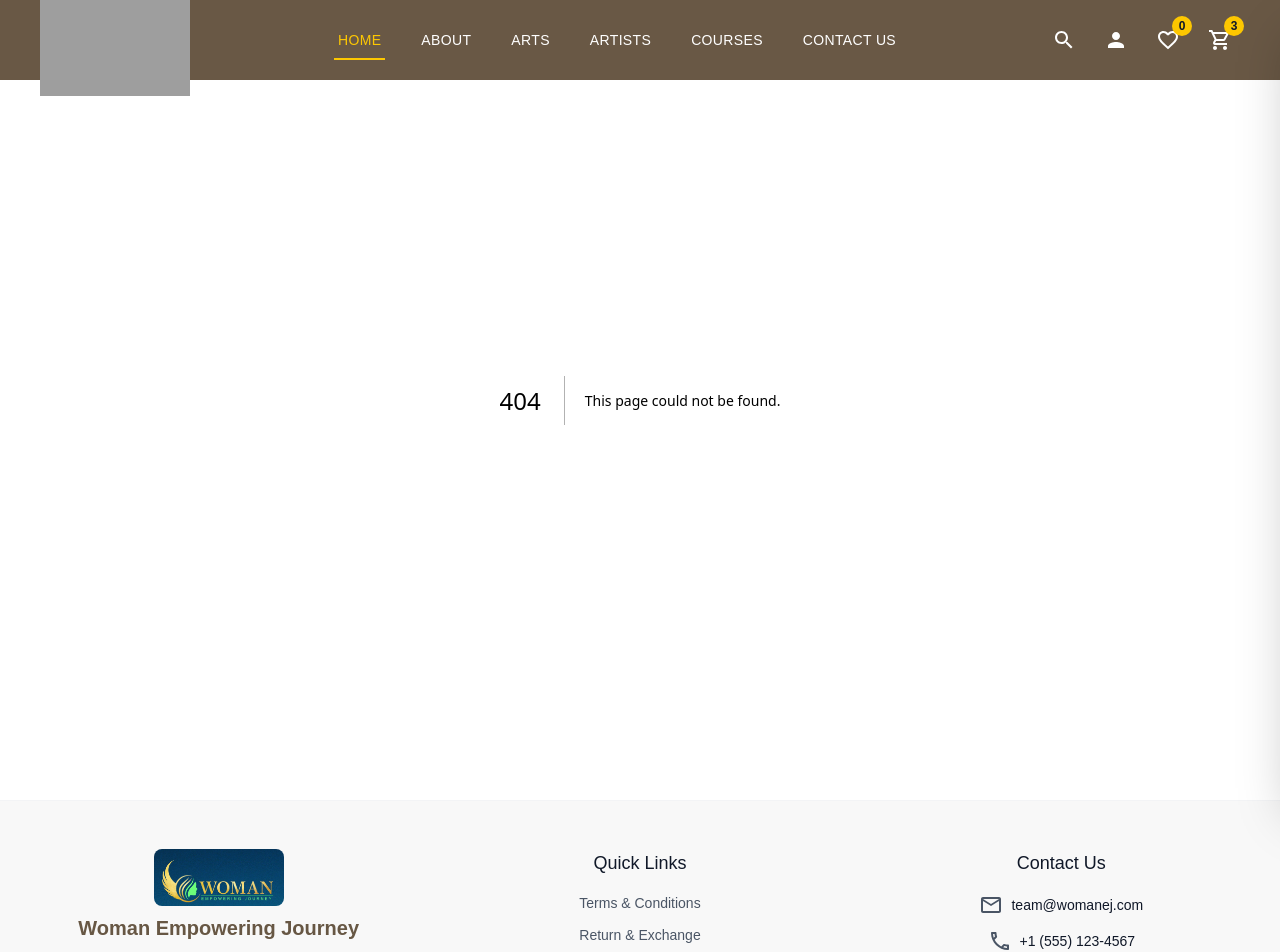
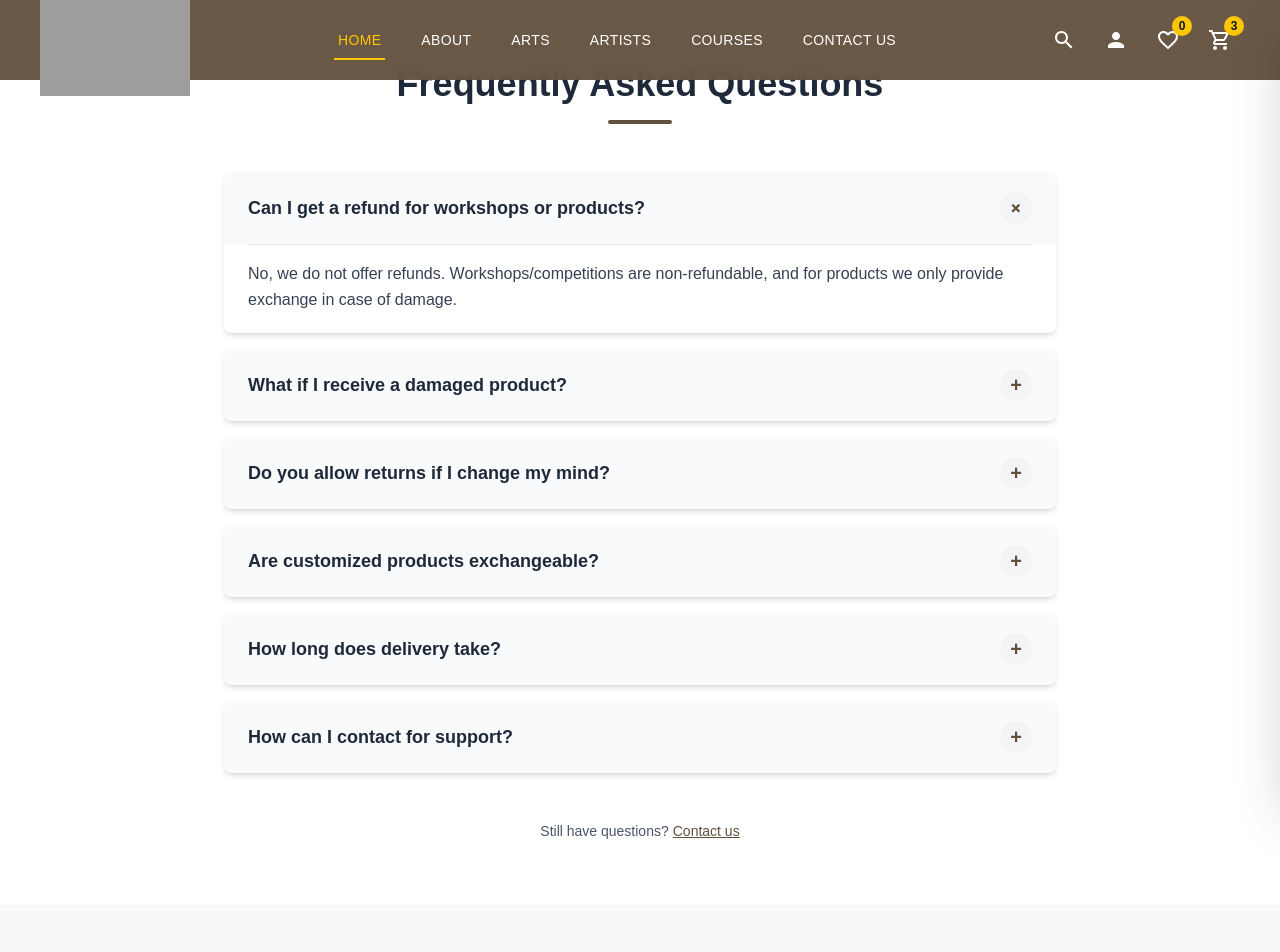
Before and after one commit to Drag-Code1/Women-Power-Frontend, a Next.js app in the folder women-empower/: page /faq in a window 1280 px wide. Before the commit this address had no page. Shown: the top 952 px of the page. Built offline with nearby package versions, Linux system fonts and the light colour scheme; grey boxes are pictures that could not be loaded.

Commit message:
Create Routes For Static Pages

```diff
--- a/women-empower/src/app/component/ui/static/FAQ.tsx
+++ b/women-empower/src/app/component/ui/static/FAQ.tsx
@@ -1,5 +1,6 @@
 "use client";
 import React, { useState } from "react";
+import faqsData from "@/app/data/faqsData";
 
 interface FAQItem {
   id: number;
@@ -9,50 +10,14 @@ interface FAQItem {
 
 interface FAQProps {
   title?: string;
-  faqs?: FAQItem[];
+  items?: FAQItem[];
 }
 
 const FAQ: React.FC<FAQProps> = ({
   title = "Frequently Asked Questions",
-  faqs = [
-    {
-      id: 1,
-      question: "Can I get a refund for workshops or products?",
-      answer:
-        "No, we do not offer refunds. Workshops/competitions are non-refundable, and for products we only provide exchange in case of damage.",
-    },
-    {
-      id: 2,
-      question: "What if I receive a damaged product?",
-      answer:
-        "Please share clear photos/videos of the damaged item within 48 hours of delivery. After returning it, we will send you a replacement of the same design/product.",
-    },
-    {
-      id: 3,
-      question: "Do you allow returns if I change my mind?",
-      answer:
-        "No, we don't accept returns for reasons like change of mind, dislike of color, or design variations (since all products are handmade).",
-    },
-    {
-      id: 4,
-      question: "Are customized products exchangeable?",
-      answer: "No, customized or made-to-order items are not eligible for exchange.",
-    },
-    {
-      id: 5,
-      question: "How long does delivery take?",
-      answer:
-        "Orders are usually shipped within 5–7 business days, and delivery time may vary depending on your location.",
-    },
-    {
-      id: 6,
-      question: "How can I contact for support?",
-      answer:
-        "You can reach us via our Contact Us page or WhatsApp number mentioned on the website.",
-    },
-  ],
+  items = faqsData, // default data
 }) => {
-  const [openItem, setOpenItem] = useState<number>(faqs[0]?.id || 0);
+  const [openItem, setOpenItem] = useState<number>(items[0]?.id || 0);
 
   const toggleItem = (id: number) => {
     setOpenItem((prev) => (prev === id ? 0 : id));
@@ -63,6 +28,7 @@ const FAQ: React.FC<FAQProps> = ({
   return (
     <section className="py-16">
       <div className="max-w-4xl mx-auto px-4 sm:px-6 lg:px-8">
+        {/* Header */}
         <header className="text-center mb-12">
           <h1 className="text-3xl md:text-4xl font-bold text-gray-800 mb-4">
             {title}
@@ -70,8 +36,9 @@ const FAQ: React.FC<FAQProps> = ({
           <div className="w-16 h-1 bg-[#61503c] mx-auto rounded-full"></div>
         </header>
 
+        {/* FAQs */}
         <div className="space-y-4">
-          {faqs.map((faq) => (
+          {items.map((faq) => (
             <article
               key={faq.id}
               className="bg-white rounded-lg shadow-md overflow-hidden transition-all duration-300"
@@ -112,11 +79,12 @@ const FAQ: React.FC<FAQProps> = ({
           ))}
         </div>
 
+        {/* Footer */}
         <footer className="text-center mt-12">
           <p className="text-gray-600 text-sm">
             Still have questions?
             <a
-              href="/contact"
+              href="/contactus"
               className="text-[#61503c] font-medium ml-1 underline"
             >
               Contact us
--- a/women-empower/src/app/component/ui/utlity/Footer.tsx
+++ b/women-empower/src/app/component/ui/utlity/Footer.tsx
@@ -1,4 +1,3 @@
-"use client";
 import React from "react";
 import Link from "next/link";
 import Image from "next/image";
@@ -30,9 +29,9 @@ const Footer: React.FC<FooterProps> = ({
   email = "team@womanej.com",
   phone = "+1 (555) 123-4567",
   quickLinks = [
-    { label: "Terms & Conditions", href: "/terms" },
-    { label: "Return & Exchange", href: "/return-exchange" },
-    { label: "FAQ", href: "/FAQ" },
+    { label: "Terms & Conditions", href: "/terms-and-conditions" },
+    { label: "Return & Exchange Policy", href: "/return-exchange-policy" },
+    { label: "FAQ", href: "/faq" },
   ],
   socialLinks = [
     { platform: "facebook", href: "https://facebook.com/artspace" },
@@ -40,7 +39,7 @@ const Footer: React.FC<FooterProps> = ({
     { platform: "instagram", href: "https://instagram.com/artspace" },
     { platform: "linkedin", href: "https://linkedin.com/company/artspace" },
   ],
-  copyrightYear = 2024,
+  copyrightYear = new Date().getFullYear(),
   copyrightText = "Woman Empowering Journey. All rights reserved. Crafted with ❤️ for artists and art lovers.",
 }) => {
   const getSocialIcon = (platform: string) => {
--- /dev/null
+++ b/women-empower/src/app/data/faqsData.ts
@@ -0,0 +1,39 @@
+const faqsData = [
+    {
+      id: 1,
+      question: "Can I get a refund for workshops or products?",
+      answer:
+        "No, we do not offer refunds. Workshops/competitions are non-refundable, and for products we only provide exchange in case of damage.",
+    },
+    {
+      id: 2,
+      question: "What if I receive a damaged product?",
+      answer:
+        "Please share clear photos/videos of the damaged item within 48 hours of delivery. After returning it, we will send you a replacement of the same design/product.",
+    },
+    {
+      id: 3,
+      question: "Do you allow returns if I change my mind?",
+      answer:
+        "No, we don't accept returns for reasons like change of mind, dislike of color, or design variations (since all products are handmade).",
+    },
+    {
+      id: 4,
+      question: "Are customized products exchangeable?",
+      answer: "No, customized or made-to-order items are not eligible for exchange.",
+    },
+    {
+      id: 5,
+      question: "How long does delivery take?",
+      answer:
+        "Orders are usually shipped within 5–7 business days, and delivery time may vary depending on your location.",
+    },
+    {
+      id: 6,
+      question: "How can I contact for support?",
+      answer:
+        "You can reach us via our Contact Us page or WhatsApp number mentioned on the website.",
+    },
+  ];
+
+export default faqsData;
--- /dev/null
+++ b/women-empower/src/app/faq/page.tsx
@@ -0,0 +1,8 @@
+import React from 'react'
+import FAQ from '../component/ui/static/FAQ'
+
+export default function FaqSection() {
+  return (
+    <FAQ />
+  )
+}
--- /dev/null
+++ b/women-empower/src/app/return-exchange-policy/page.tsx
@@ -0,0 +1,8 @@
+import React from 'react'
+import ReturnExchangePolicy from '../component/ui/static/Return&Exchange'
+
+export default function ReturnExchangePolicyPage() {
+  return (
+    <ReturnExchangePolicy />
+  )
+}
--- /dev/null
+++ b/women-empower/src/app/terms-and-conditions/page.tsx
@@ -0,0 +1,8 @@
+import React from 'react'
+import TermsConditionsPage from '../component/ui/static/Terms&Conditions'
+
+export default function TermsAndConditionsPage() {
+  return (
+    <TermsConditionsPage />
+  )
+}
```
